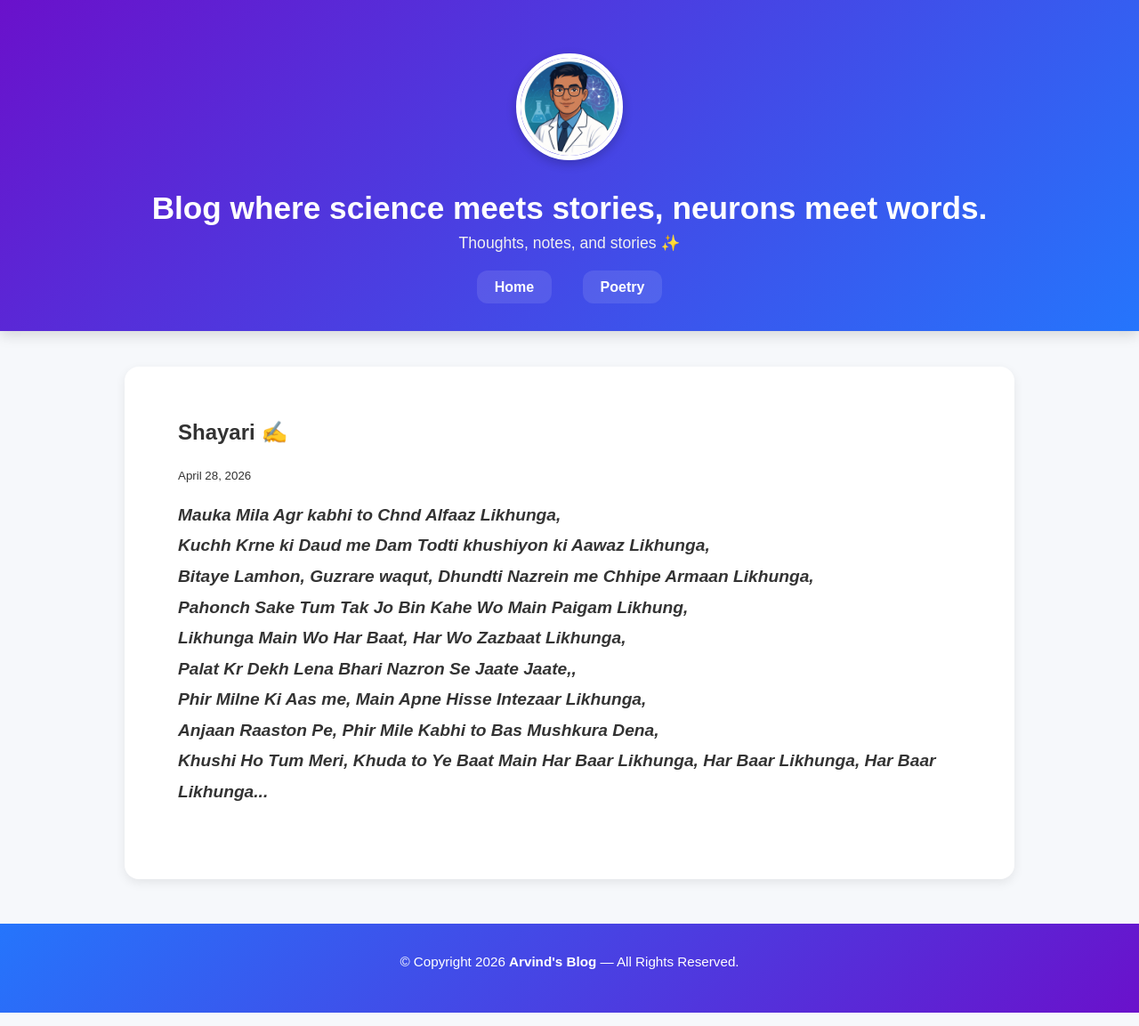
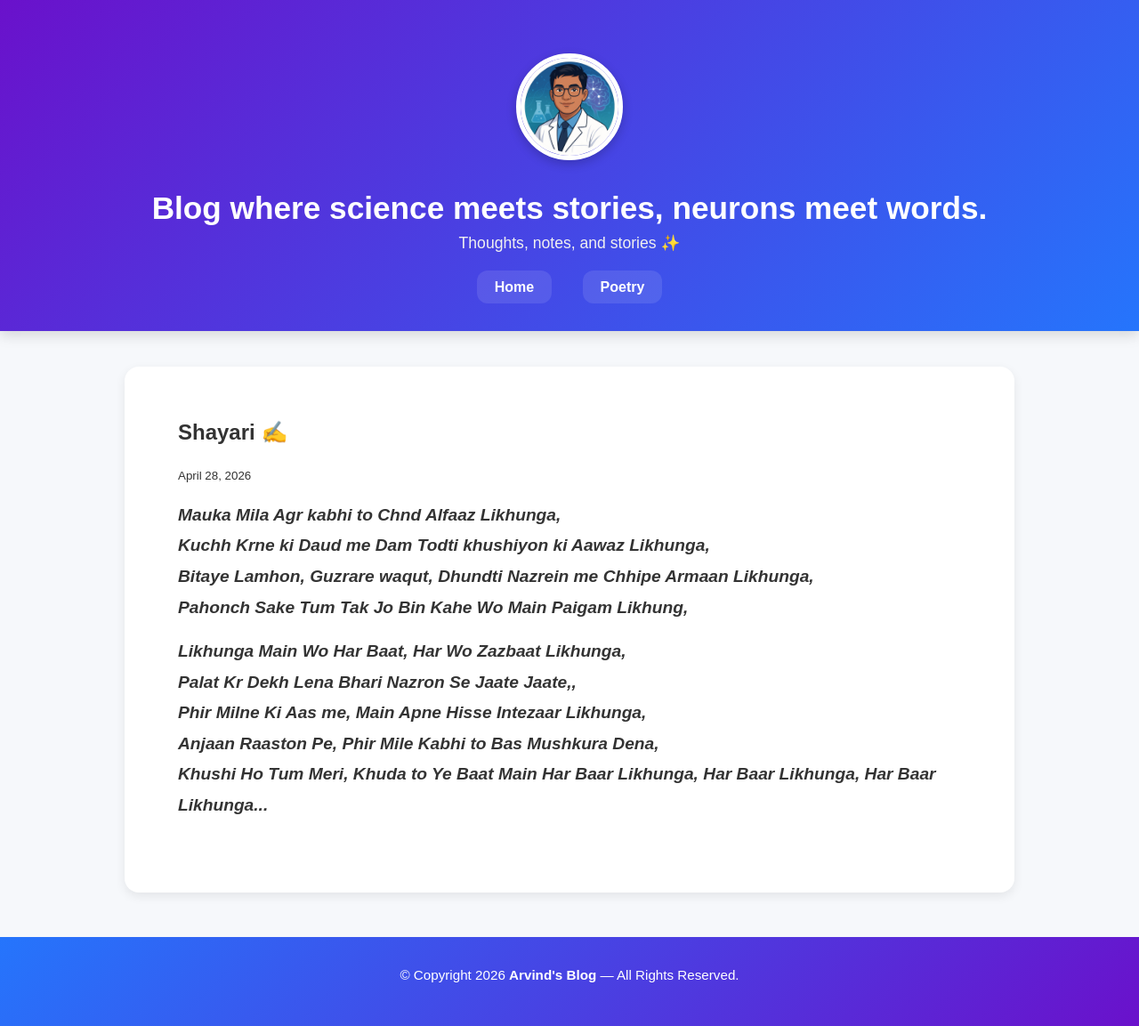
Before and after one commit to arvindomics/MyBlog, a Jekyll site: the page built from _posts/2026-04-28-shayari.md, in a window 1280 px wide. Shown: the whole page at 89% size. Built offline with Jekyll 4.4.1, drawn with Linux system fonts in a browser that asks for light colours.

Commit message:
Update 2026-04-28-shayari.md

```diff
--- a/_posts/2026-04-28-shayari.md
+++ b/_posts/2026-04-28-shayari.md
@@ -10,7 +10,8 @@
 <strong>Kuchh Krne ki Daud me Dam Todti khushiyon ki Aawaz Likhunga,</strong><br>
 <strong>Bitaye Lamhon, Guzrare waqut, Dhundti Nazrein me Chhipe Armaan Likhunga,</strong><br>
 <strong>Pahonch Sake Tum Tak Jo Bin Kahe Wo Main Paigam Likhung,</strong><br>
-
+</p>
+<p style="text-align:left; font-style:italic; font-size: 1.2em; line-height: 1.8;">
 <strong>Likhunga Main Wo Har Baat, Har Wo Zazbaat Likhunga,</strong><br>
 <strong>Palat Kr Dekh Lena Bhari Nazron Se Jaate Jaate,,</strong><br>
 <strong>Phir Milne Ki Aas me, Main Apne Hisse Intezaar Likhunga,</strong><br>
```
